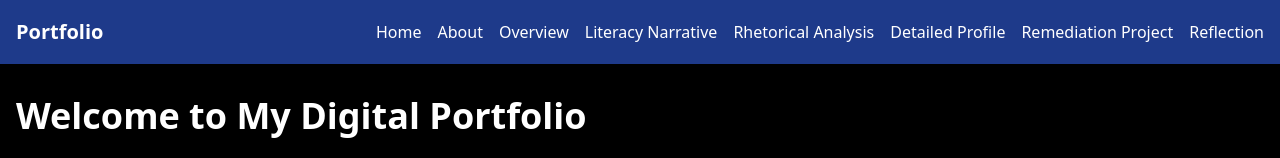
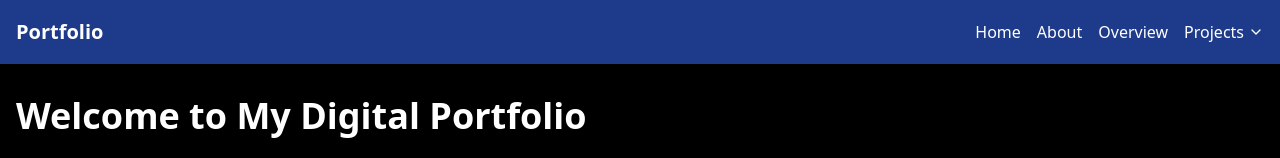
Before and after one commit to sillypartyman/school, a React (Vite) app: page / in a window 1280 px wide. Shown: the top 158 px of the page. Built offline with nearby package versions, Linux system fonts and the light colour scheme.

Commit message:
Update Navbar.tsx

```diff
--- a/src/components/Navbar.tsx
+++ b/src/components/Navbar.tsx
@@ -1,14 +1,18 @@
 import React, { useState } from 'react';
 import { Link } from 'react-router-dom';
-import { Menu, X } from 'lucide-react';
+import { Menu, X, ChevronDown, ChevronUp } from 'lucide-react';
 
 const Navbar = () => {
   const [isOpen, setIsOpen] = useState(false);
+  const [isProjectsOpen, setIsProjectsOpen] = useState(false);
 
-  const navLinks = [
+  const mainLinks = [
     { name: 'Home', path: '/' },
     { name: 'About', path: '/about' },
     { name: 'Overview', path: '/overview' },
+  ];
+
+  const projectLinks = [
     { name: 'Literacy Narrative', path: '/literacy-narrative' },
     { name: 'Rhetorical Analysis', path: '/rhetorical-analysis' },
     { name: 'Detailed Profile', path: '/detailed-profile' },
@@ -24,7 +28,7 @@ const Navbar = () => {
 
           {/* Desktop Navigation */}
           <div className="hidden md:flex items-center space-x-4">
-            {navLinks.map((link) => (
+            {mainLinks.map((link) => (
               <Link
                 key={link.path}
                 to={link.path}
@@ -33,6 +37,31 @@ const Navbar = () => {
                 {link.name}
               </Link>
             ))}
+
+            <div className="relative group">
+              <button
+                onClick={() => setIsProjectsOpen(!isProjectsOpen)}
+                className="flex items-center hover:text-blue-300 transition-colors"
+              >
+                Projects
+                {isProjectsOpen ? <ChevronUp className="ml-1 w-4 h-4" /> : <ChevronDown className="ml-1 w-4 h-4" />}
+              </button>
+
+              {isProjectsOpen && (
+                <div className="absolute left-0 mt-2 w-48 bg-blue-900 rounded-md shadow-lg py-1">
+                  {projectLinks.map((link) => (
+                    <Link
+                      key={link.path}
+                      to={link.path}
+                      className="block px-4 py-2 hover:bg-blue-800 transition-colors"
+                      onClick={() => setIsProjectsOpen(false)}
+                    >
+                      {link.name}
+                    </Link>
+                  ))}
+                </div>
+              )}
+            </div>
           </div>
 
           {/* Mobile Menu Button */}
@@ -47,7 +76,7 @@ const Navbar = () => {
         {/* Mobile Navigation */}
         {isOpen && (
           <div className="md:hidden pb-4">
-            {navLinks.map((link) => (
+            {mainLinks.map((link) => (
               <Link
                 key={link.path}
                 to={link.path}
@@ -57,6 +86,32 @@ const Navbar = () => {
                 {link.name}
               </Link>
             ))}
+            <div className="py-2">
+              <button
+                onClick={() => setIsProjectsOpen(!isProjectsOpen)}
+                className="flex items-center hover:text-blue-300 transition-colors"
+              >
+                Projects
+                {isProjectsOpen ? <ChevronUp className="ml-1 w-4 h-4" /> : <ChevronDown className="ml-1 w-4 h-4" />}
+              </button>
+              {isProjectsOpen && (
+                <div className="pl-4 mt-2">
+                  {projectLinks.map((link) => (
+                    <Link
+                      key={link.path}
+                      to={link.path}
+                      className="block py-2 hover:text-blue-300 transition-colors"
+                      onClick={() => {
+                        setIsOpen(false);
+                        setIsProjectsOpen(false);
+                      }}
+                    >
+                      {link.name}
+                    </Link>
+                  ))}
+                </div>
+              )}
+            </div>
           </div>
         )}
       </div>
```
